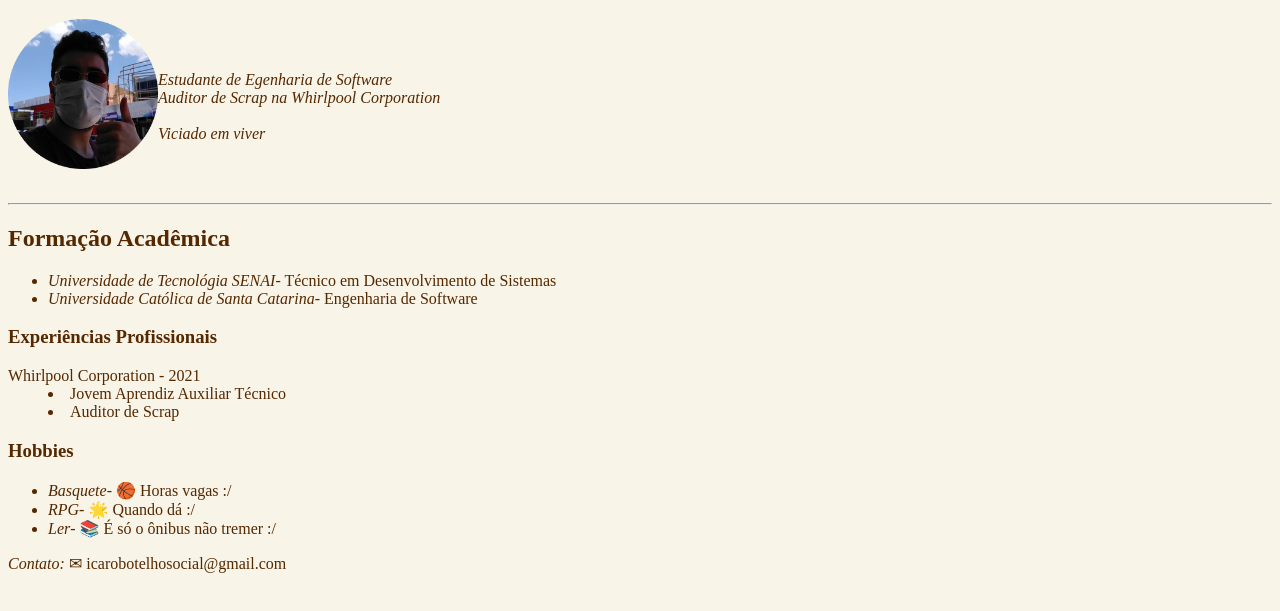
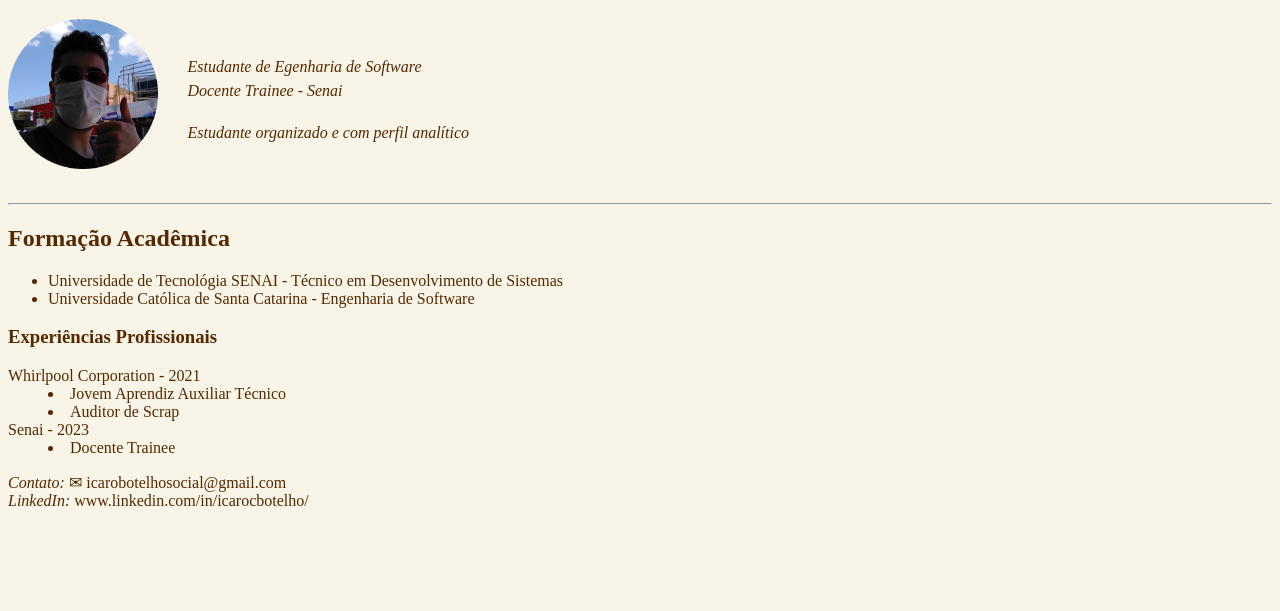
Before and after one commit to icrcode/botelho-icaro, a plain HTML site: page index.html in a window 1280 px wide. Shown: the part 61-672 px from the top of the page. Drawn offline with Linux system fonts and the light colour scheme.

Commit message:
att de cargo

```diff
--- a/index.html
+++ b/index.html
@@ -9,15 +9,14 @@
 <body bgcolor="#F8F4E7" text="#552800">
     <h1>Ícaro Caldeira Botelho</h1>
     <img src="Eu.png" align="left" width="150"  alt="Imagem de perfil do Ícaro Botelho">
+    <br>
     <i>
-        <br>
-        <br>
-        <p>    Estudante de Egenharia de Software
+        <p>ㅤㅤEstudante de Egenharia de Software
             <br>
-            Auditor de Scrap na Whirlpool Corporation
+            ㅤㅤDocente Trainee - Senai
             <br>
             <br>
-            Viciado em viver</p>
+            ㅤㅤEstudante organizado e com perfil analítico</p>
         <br>
         <br>
     </i>
@@ -25,8 +24,8 @@
     <section>
         <h2>Formação Acadêmica</h2>
         <ul>
-            <li><em>Universidade de Tecnológia SENAI</em>- Técnico em Desenvolvimento de Sistemas</li>
-            <li><em>Universidade Católica de Santa Catarina</em>- Engenharia de Software</li>
+            <li>Universidade de Tecnológia SENAI - Técnico em Desenvolvimento de Sistemas</li>
+            <li>Universidade Católica de Santa Catarina - Engenharia de Software</li>
         </ul>
     </section>
     <section>
@@ -37,18 +36,18 @@
                 <li>Jovem Aprendiz Auxiliar Técnico</li>
                 <li>Auditor de Scrap</li>
             </dd>
+            <dt>Senai - 2023</dt>
+            <dd>
+                <li>Docente Trainee</li>
+            </dd>
         </dl>
 
     </section>
     <section>
-        <h3>Hobbies</h3>
-        <ul>
-            <li><em>Basquete</em>- 🏀 Horas vagas :/</li>
-            <li><em>RPG</em>- 🌟 Quando dá :/</li>
-            <li><em>Ler</em>- 📚 É só o ônibus não tremer :/</li>
-        </ul>
         <footer>
             <em>Contato:</em> ✉ icarobotelhosocial@gmail.com
+            <br>
+            <em>LinkedIn:</em> www.linkedin.com/in/icarocbotelho/
         </footer>
     </section>
 </body>
```
